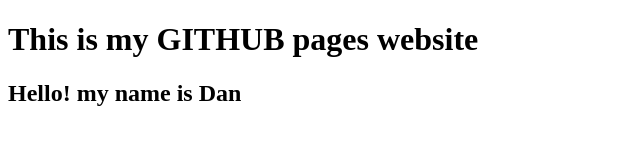
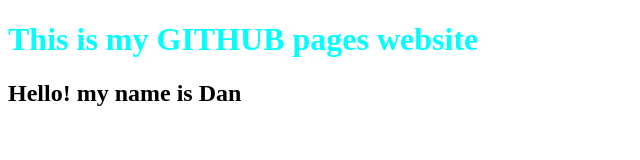
Before and after one commit to dan09-stack/dan.github.io, a plain HTML site: page index.html in a window 1280 px wide. Shown: the whole page, without its empty margins (0-640 px from the left). Drawn offline with Linux system fonts and the light colour scheme.

Commit message:
Add style

```diff
--- a/index.html
+++ b/index.html
@@ -6,7 +6,7 @@
     <title>My Site</title>
 </head>
 <body>
-    <h1>This is my GITHUB pages website</h1>
+    <h1 style= color:aqua >This is my GITHUB pages website</h1>
     <h2>Hello! my name is Dan</h2>
 </body>
 </html>
```
